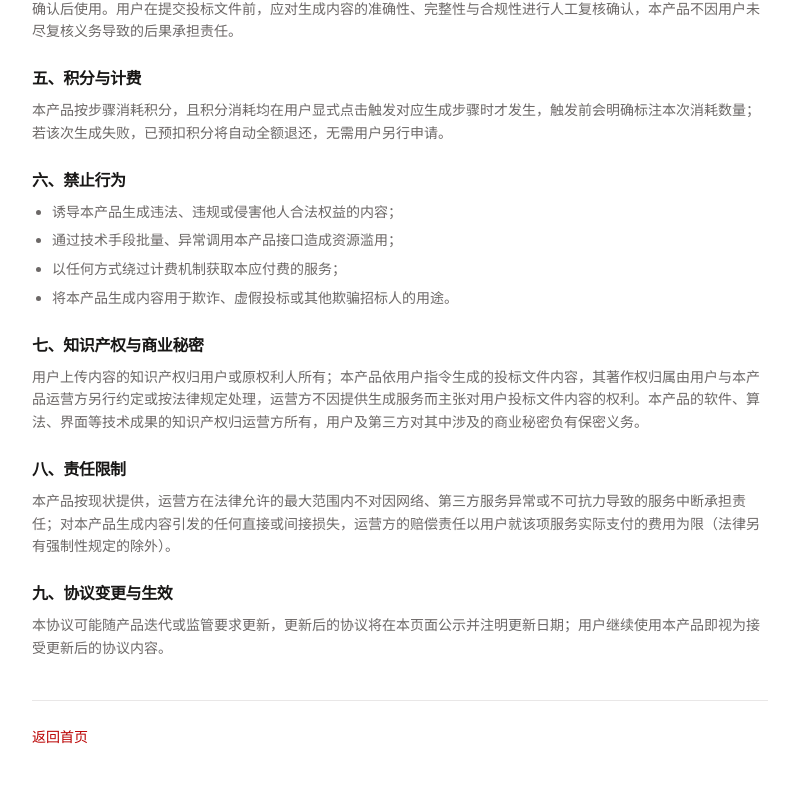
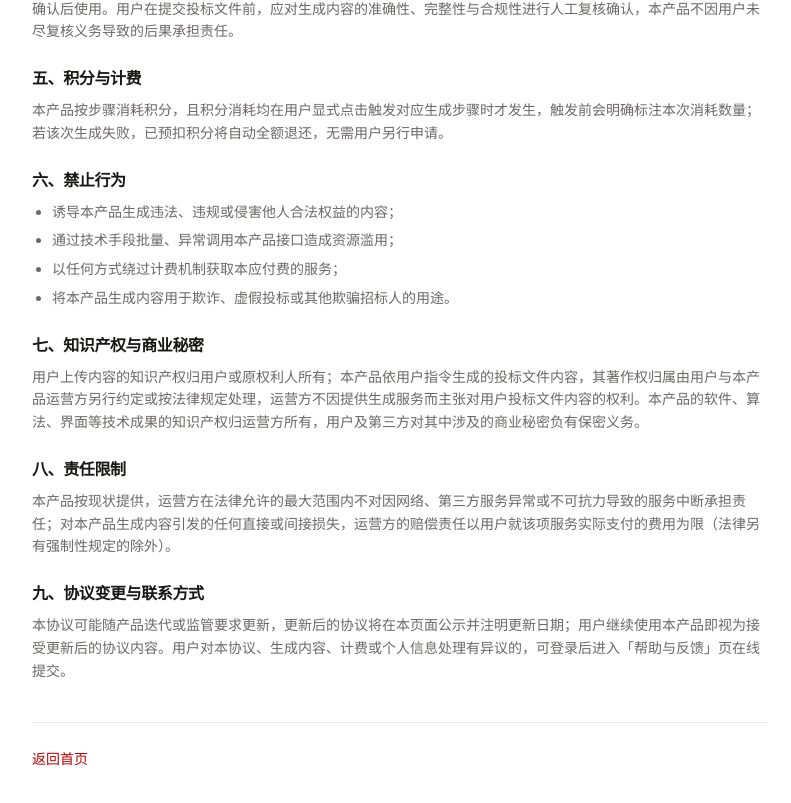
Before and after one commit to lookfree/Bid-Assistant, a Next.js app in the folder apps/web/: page /terms in a window 1280 px wide. Shown: the part 556-1359 px from the top of the page, without its empty margins (240-1031 px from the left). Built offline with nearby package versions, Linux system fonts and the light colour scheme; no server answers.

Commit message:
fix(web): add contact and appeal channel to terms page

```diff
--- a/apps/web/app/terms/page.tsx
+++ b/apps/web/app/terms/page.tsx
@@ -1,12 +1,30 @@
 import Link from "next/link"
+import { SUPPORT_EMAIL } from "@/lib/site"
 
 // 用户协议（备案合规静态页）：纯 server component，无交互，文案为运营/法务口径。
+// 分节拆两个子组件渲染（一~五 / 六~九），保持单函数 ≤80 行。
 export default function TermsPage() {
   return (
     <main className="mx-auto max-w-3xl px-4 py-10">
       <h1 className="text-2xl font-bold tracking-tight text-foreground">用户协议</h1>
       <p className="mt-1.5 text-xs text-muted-foreground">更新日期：2026-07-17</p>
 
+      <TermsSectionsOne />
+      <TermsSectionsTwo />
+
+      <div className="mt-10 border-t border-border pt-6">
+        <Link href="/" className="text-sm font-medium text-primary hover:underline">
+          返回首页
+        </Link>
+      </div>
+    </main>
+  )
+}
+
+/** 一~五：服务性质 / 账号与登录 / 上传内容合法性 / AI 生成内容性质与人工复核 / 积分与计费。 */
+function TermsSectionsOne() {
+  return (
+    <>
       <section className="mt-8">
         <h2 className="text-base font-semibold text-foreground">一、服务性质</h2>
         <p className="mt-2 text-sm leading-relaxed text-muted-foreground">
@@ -41,7 +59,14 @@ export default function TermsPage() {
           本产品按步骤消耗积分，且积分消耗均在用户显式点击触发对应生成步骤时才发生，触发前会明确标注本次消耗数量；若该次生成失败，已预扣积分将自动全额退还，无需用户另行申请。
         </p>
       </section>
+    </>
+  )
+}
 
+/** 六~九：禁止行为 / 知识产权与商业秘密 / 责任限制 / 协议变更与联系方式（含申诉渠道 + 选填客服邮箱）。 */
+function TermsSectionsTwo() {
+  return (
+    <>
       <section className="mt-6">
         <h2 className="text-base font-semibold text-foreground">六、禁止行为</h2>
         <ul className="mt-2 list-disc space-y-1.5 pl-5 text-sm leading-relaxed text-muted-foreground">
@@ -67,17 +92,14 @@ export default function TermsPage() {
       </section>
 
       <section className="mt-6">
-        <h2 className="text-base font-semibold text-foreground">九、协议变更与生效</h2>
+        <h2 className="text-base font-semibold text-foreground">九、协议变更与联系方式</h2>
         <p className="mt-2 text-sm leading-relaxed text-muted-foreground">
-          本协议可能随产品迭代或监管要求更新，更新后的协议将在本页面公示并注明更新日期；用户继续使用本产品即视为接受更新后的协议内容。
+          本协议可能随产品迭代或监管要求更新，更新后的协议将在本页面公示并注明更新日期；用户继续使用本产品即视为接受更新后的协议内容。用户对本协议、生成内容、计费或个人信息处理有异议的，可登录后进入「帮助与反馈」页在线提交。
         </p>
+        {SUPPORT_EMAIL && (
+          <p className="mt-1 text-sm leading-relaxed text-muted-foreground">客服邮箱：{SUPPORT_EMAIL}</p>
+        )}
       </section>
-
-      <div className="mt-10 border-t border-border pt-6">
-        <Link href="/" className="text-sm font-medium text-primary hover:underline">
-          返回首页
-        </Link>
-      </div>
-    </main>
+    </>
   )
 }
```
